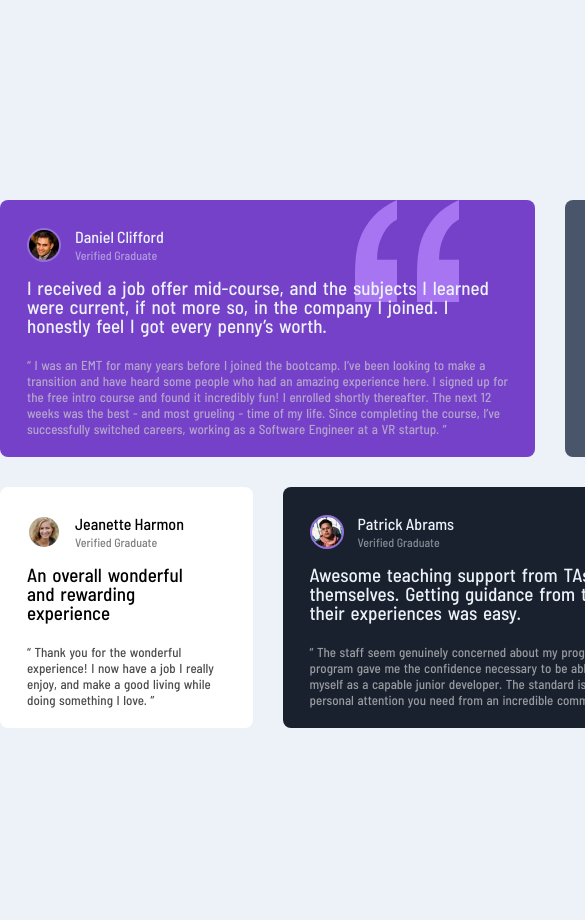
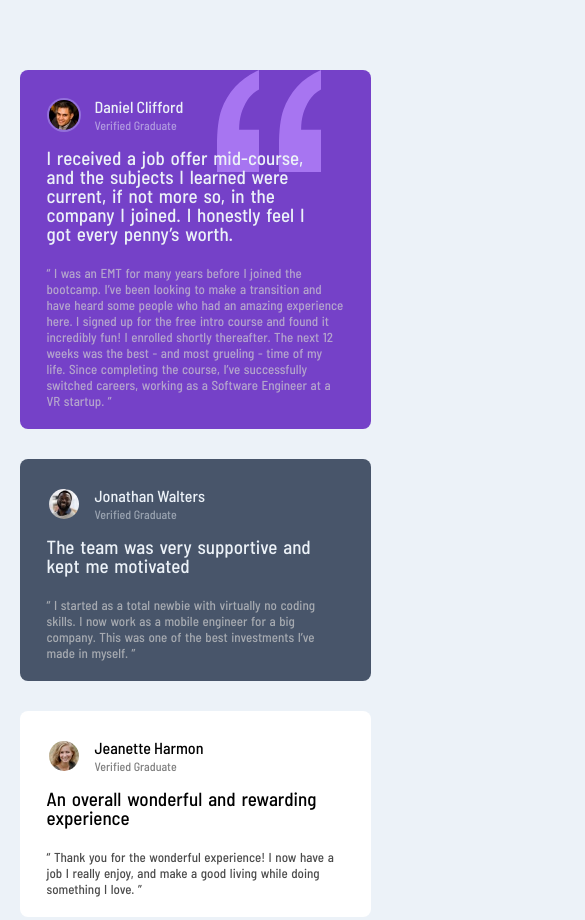
Before and after one commit to giandefaria/testimonials-grid-section-main, a plain HTML site: page index.html in a window 390 px wide. Shown: the top 920 px of the page, 585 px wide, since content can reach past the window. Drawn offline with Linux system fonts and the light colour scheme.

Commit message:
Realizei algumas modificações no CSS, por meio de media query, para melhor visualização no celular. Modifiquei o layout de colunas para linhas e organizei o tamanho dos quadros.

```diff
--- a/style.css
+++ b/style.css
@@ -107,3 +107,28 @@ p {
     grid-column: 2/4;
 
 }
+
+@media screen and (max-width: 800px) {
+
+    .container {
+        grid-template-columns: 1fr;
+        grid-template-rows: 1fr;
+        width: 90%;
+        margin-top: 70px;
+    }
+
+    .daniel, .jonathan, .kira, .jeanette, .patrick{
+
+        grid-row: unset;
+        grid-column: unset;
+    }
+
+    .daniel {
+        background: hsl(263, 55%, 52%) url(images/bg-pattern-quotation.svg) no-repeat 80% 0;
+    }
+
+    .kira {
+        grid-row: 5/6;
+    }
+
+}
```
